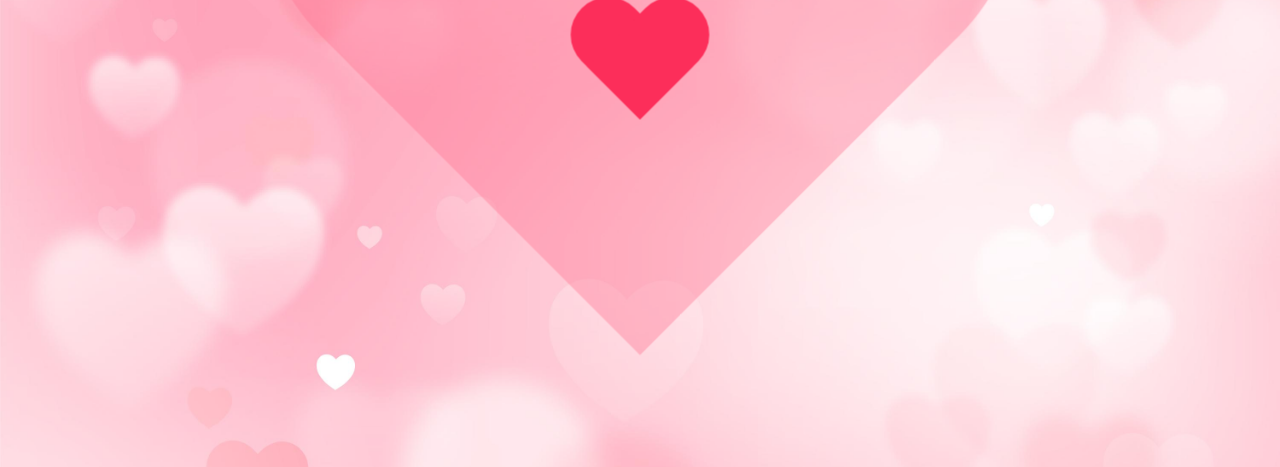
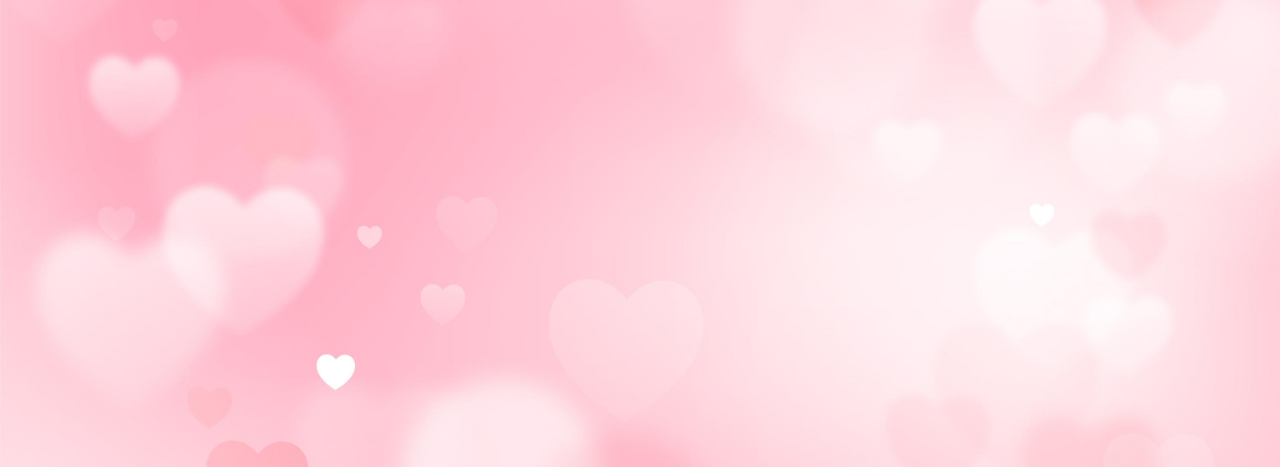
Before and after one commit to dangjonathan/valentines-day-website, a plain HTML site: page correct.html in a window 1280 px wide. Shown: the part 333-800 px from the top of the page. Drawn offline with Linux system fonts and the light colour scheme.

Commit message:
remove pounding heart

```diff
--- a/correct.html
+++ b/correct.html
@@ -3,18 +3,18 @@
     <head>
         <meta charset="UTF-8">
         <meta name="viewport" content="width=device-width, initial-scale=1.0">
-        <link rel="stylesheet" href="styles/style.css">
+       <link rel="stylesheet" href="styles/style.css">
         <title>Right Choice</title>
     </head>
     <body>
         <div class="container">
             <h1>YOU CHOSE CORRECTLY! I LOVE YOU MAYA <3 </h1>
-            <p>Good thing you didn't choose no! </p>
+            <p>Good thing you didn't choose no! <br><br> I am always here for you if you need anything :) <br> <br>Have a great day! </p>
             <div id="heart-body">
                 <div class="heart heart-bg"></div>
                 <div class="heart heart-main"></div>
             </div>
-
+            <div class="heart-shape"></div>
         </div>
     </body>
 </html>
--- a/styles/style.css
+++ b/styles/style.css
@@ -17,7 +17,6 @@ body {
 
 h1 {
     text-align: center;
-    font-family: 'Brush Script MT', cursive;;
     font-size: 36px; /* Default font size */
 }
 
@@ -55,80 +54,3 @@ p {
         font-size: 24px; /* Adjust font size for smaller screens */
     }
 }
-
-/* code adopted from Valentin Radulescu
-   URL: https://codepen.io/valentin/pen/kdxmpX
-*/
-.heart {
-  position: absolute;
-  width: 100px;
-  height: 90px;
-  top: 50%;
-  left: 50%;
-  margin-top: -45px;
-  margin-left: -50px;
-
-  &:before,
-  &:after {
-    content: '';
-    position: absolute;
-    top: 0;
-    width: 50px;
-    height: 80px;
-    background: #fc2e5a;
-    border-radius: 50px 50px 0 0;
-  }
-
-  &:before {
-    left: 50px;
-    transform: rotate(-45deg);
-    transform-origin: 0 100%;
-  }
-
-  &:after {
-    left: 0;
-    transform: rotate(45deg);
-    transform-origin: 100% 100%;
-  }
-}
-
-.heart-bg {
-  animation: heart-anim 1s linear .4s infinite;
-
-  &:before,
-  &:after {
-    background-color: #ff7693;
-  }
-}
-
-.heart-main {
-  animation: pounding .5s linear infinite alternate;
-}
-
-@keyframes pounding {
-  0% {
-    transform: scale(1.5);
-  }
-  100% {
-    transform: scale(1);
-  }
-}
-
-@keyframes heart-anim {
-  46% {
-    transform: scale(1);
-  }
-  50% {
-    transform: scale(1.3);
-  }
-  52% {
-    transform: scale(1.5);
-  }
-  55% {
-    transform: scale(3);
-  }
-  100% {
-    opacity: 0;
-    transform: scale(50);
-  }
-}
```
